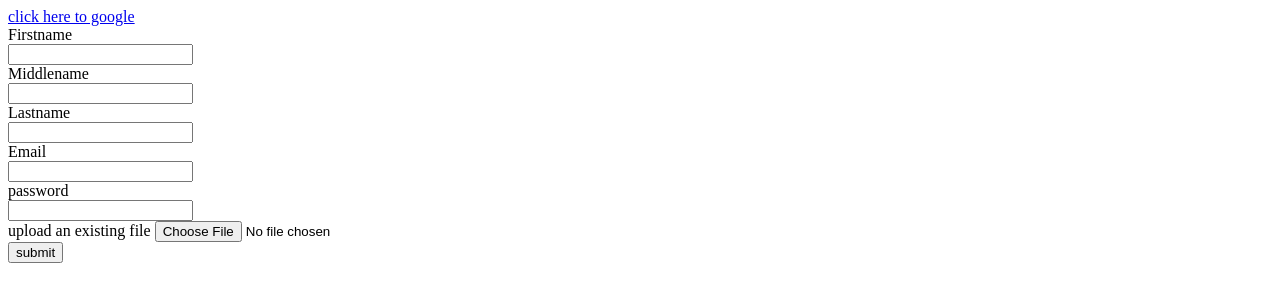
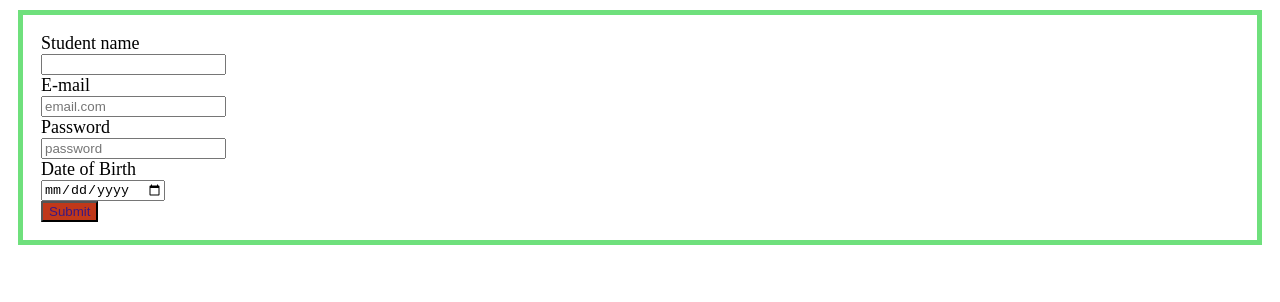
Before and after one commit to MOWNIKAPremkumar/DEMO-TASK-DAY-8, a plain HTML site: page index.html in a window 1280 px wide. Drawn offline with Linux system fonts and the light colour scheme.

Commit message:
Add files via upload

```diff
--- a/index.html
+++ b/index.html
@@ -5,22 +5,36 @@
     <meta http-equiv="X-UA-Compatible" content="IE=edge">
     <meta name="viewport" content="width=device-width, initial-scale=1.0">
     <title>Document</title>
+    <style>
+        .application{
+            margin: 10px 10px 10px 10px;
+            padding: 18px 18px 18px 18px;
+            border: thick;
+            border-style: solid;
+            border-color: rgb(111, 224, 124);
+
+        }
+        label{
+            font-family:'Times New Roman' Times, 'Times New Roman';
+            font-size: large;
+        }
+        .submit{
+            color: rgb(60, 25, 130);
+            background-color:rgb(192, 56, 26);
+        }
+    </style>
 </head>
 <body>
-    <a href="https://stackoverflow.com" >click here to google</a>
-    <form action="">
-    <label for="Firstname"> Firstname </label><br>
-    <input type="name"name="Firstname"id="MOWNIKA"><br>
-    <label for="Middlename">Middlename</label><br>
-    <input type="name" name="Middlename"id="Sri"><br>
-    <label for="Lastname">  Lastname</label><br>
-    <input type="name" name="Lastname"id="N"><br>
-    <label for="email">     Email</label><br>
-    <input type="Email" name="Email"id="abc@gmail.com"><br>
-    <label for="password">  password</label><br>
-    <input type="password" name="password"id="54321"><br>
-    <label for="file">      upload an existing file</label>
-    <input type="file" name="file"id="pdf file"><br>
-    <input type="button" value="submit"><br>
+    <form class="application" action="post">
+        <label>Student name</label><br>
+        <input type="text"><br>
+        <label>E-mail</label><br>
+        <input type="text" placeholder="email.com"><br>
+        <label>Password</label><br>
+        <input type="password" placeholder="password"><br>
+        <label>Date of Birth</label><br>
+        <input type="date"><br>
+        <input type="submit" class="submit" value="Submit">
+    </form>
 </body>
 </html>
```
